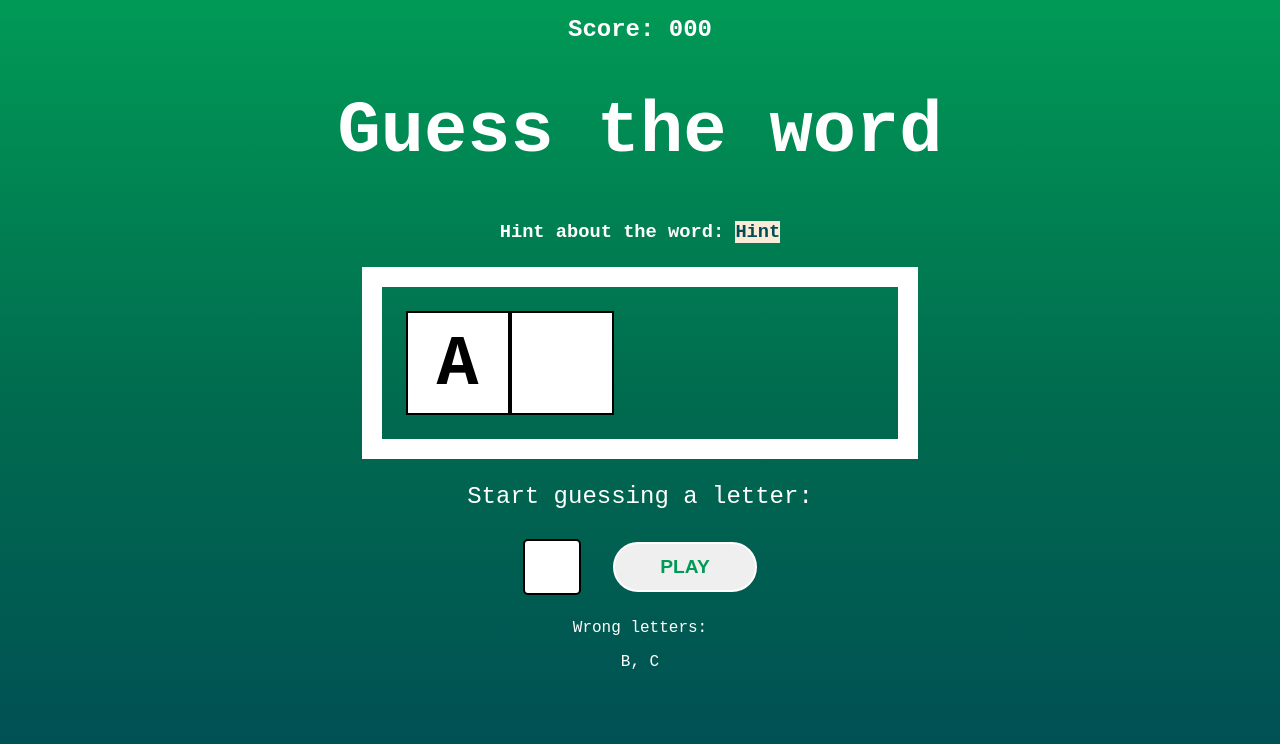
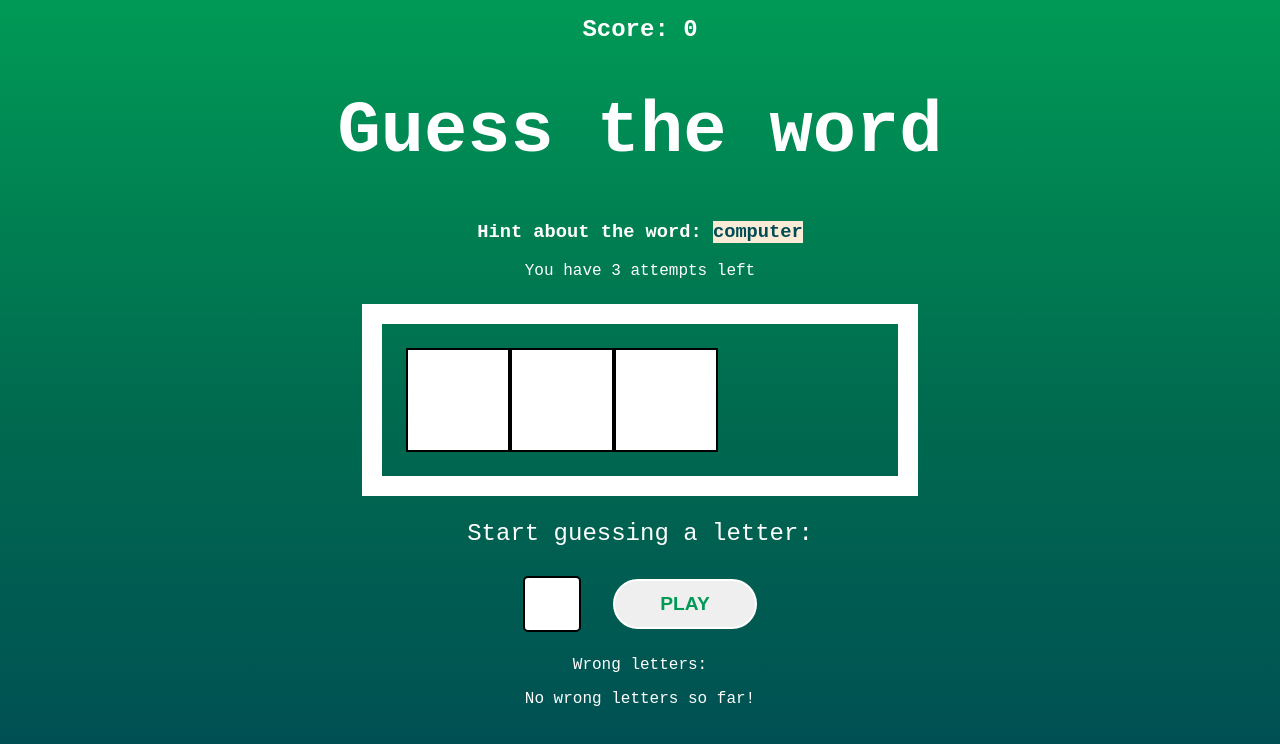
Before and after one commit to lucasldemello/react-zero-to-mastery-course, a React (Vite) app in the folder projects/secret_word/: page / in a window 1280 px wide. Both pictures are taken after a click on the button "START GAME". Shown: the top 744 px of the page. Built offline with nearby package versions, Linux system fonts and the light colour scheme.

Commit message:
feat: Consuming states of game

```diff
--- a/projects/secret_word/src/App.jsx
+++ b/projects/secret_word/src/App.jsx
@@ -25,6 +25,11 @@ function App() {
   const [pickedWord, setPickedWord] = useState("");
   const [pickedCategory, setPickedCategory] = useState("");
   const [letters, setLetters] = useState([]);
+
+  const [guessedLetters, setGuessedLetters] = useState([]);
+  const [wrongLetters, setWrongLetters] = useState([]);
+  const [guesses, setGuesses] = useState(3);
+  const [score, setScore] = useState(0);
 
   const pickWordAndCategory = () => {
     const categories = Object.keys(words);
@@ -67,7 +72,18 @@ function App() {
   return (
     <div className="App">
       {gameStage === "start" && <StartScreen startGame={startGame} />}
-      {gameStage === "game" && <Game checkLetter={checkLetter} />}
+      {gameStage === "game" && (
+        <Game
+          checkLetter={checkLetter}
+          pickedWord={pickedWord}
+          pickedCategory={pickedCategory}
+          letters={letters}
+          guessedLetters={guessedLetters}
+          wrongLetters={wrongLetters}
+          guesses={guesses}
+          score={score}
+        />
+      )}
       {gameStage === "end" && <GameOver resetGame={resetGame} />}
     </div>
   );
--- a/projects/secret_word/src/components/Game.jsx
+++ b/projects/secret_word/src/components/Game.jsx
@@ -1,18 +1,35 @@
 import "./Game.css";
 
-const Game = ({ checkLetter }) => {
+const Game = ({
+  checkLetter,
+  pickedWord,
+  pickedCategory,
+  letters,
+  guessedLetters,
+  wrongLetters,
+  guesses,
+  score,
+}) => {
   return (
     <div className="game">
       <p className="points">
-        <span>Score: 000</span>
+        <span>Score: {score}</span>
       </p>
       <h1>Guess the word</h1>
       <h3 className="tip">
-        Hint about the word: <span>Hint</span>
+        Hint about the word: <span>{pickedCategory}</span>
       </h3>
+      <p>You have {guesses} attempts left</p>
       <div className="wordContainer">
-        <span className="letter">A</span>
-        <span className="blankSquare"></span>
+        {letters.map((letter, i) => {
+          return guessedLetters.includes(letter) ? (
+            <span key={i} className="letter">
+              {letter}
+            </span>
+          ) : (
+            <span key={i} className="blankSquare"></span>
+          );
+        })}
       </div>
       <div className="letterContainer">
         <p>Start guessing a letter:</p>
@@ -23,8 +40,11 @@ const Game = ({ checkLetter }) => {
       </div>
       <div className="wrongLetterContainer">
         <p>Wrong letters:</p>
-        <span className="wrongLetter">B, </span>
-        <span className="wrongLetter">C</span>
+        {wrongLetters.length > 0 ? (
+          wrongLetters.map((letter, i) => <span key={i}>{letter}, </span>)
+        ) : (
+          <span>No wrong letters so far!</span>
+        )}
       </div>
     </div>
   );
```
